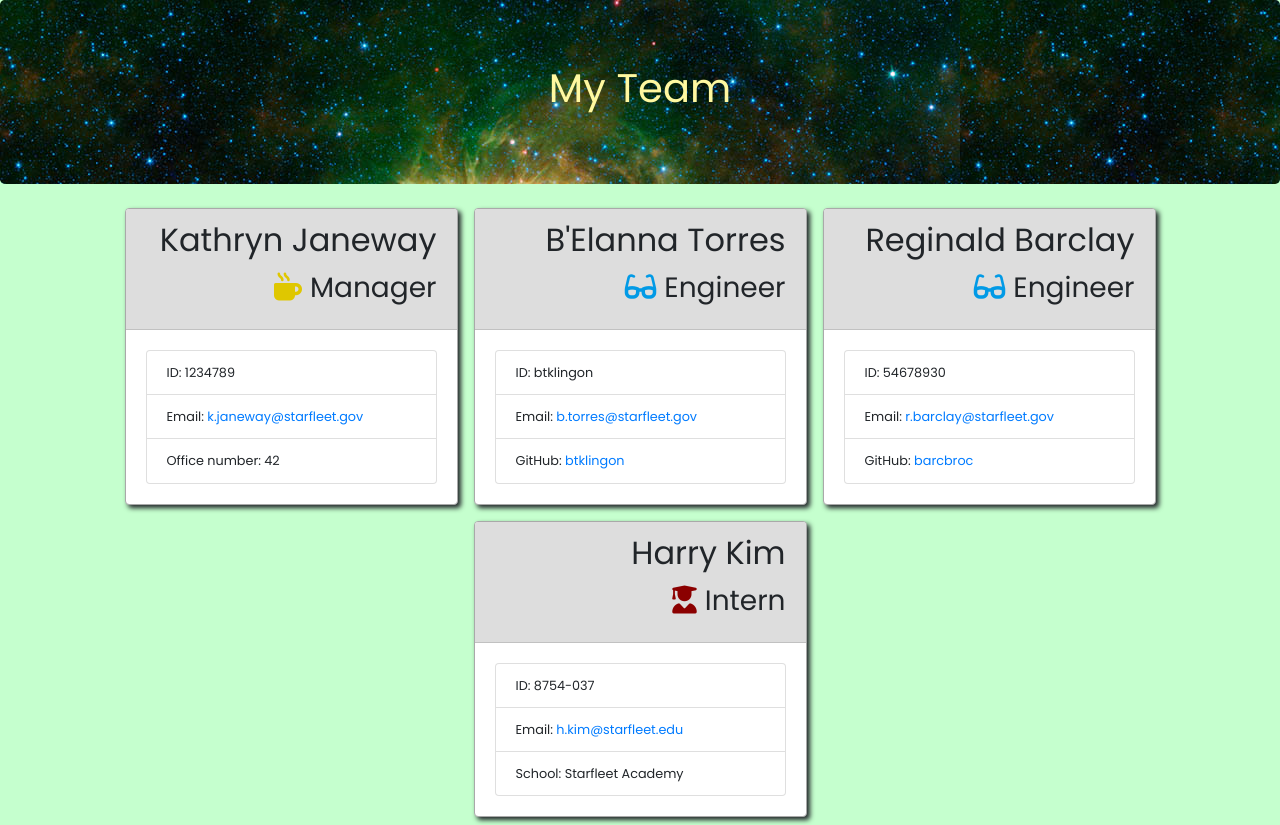
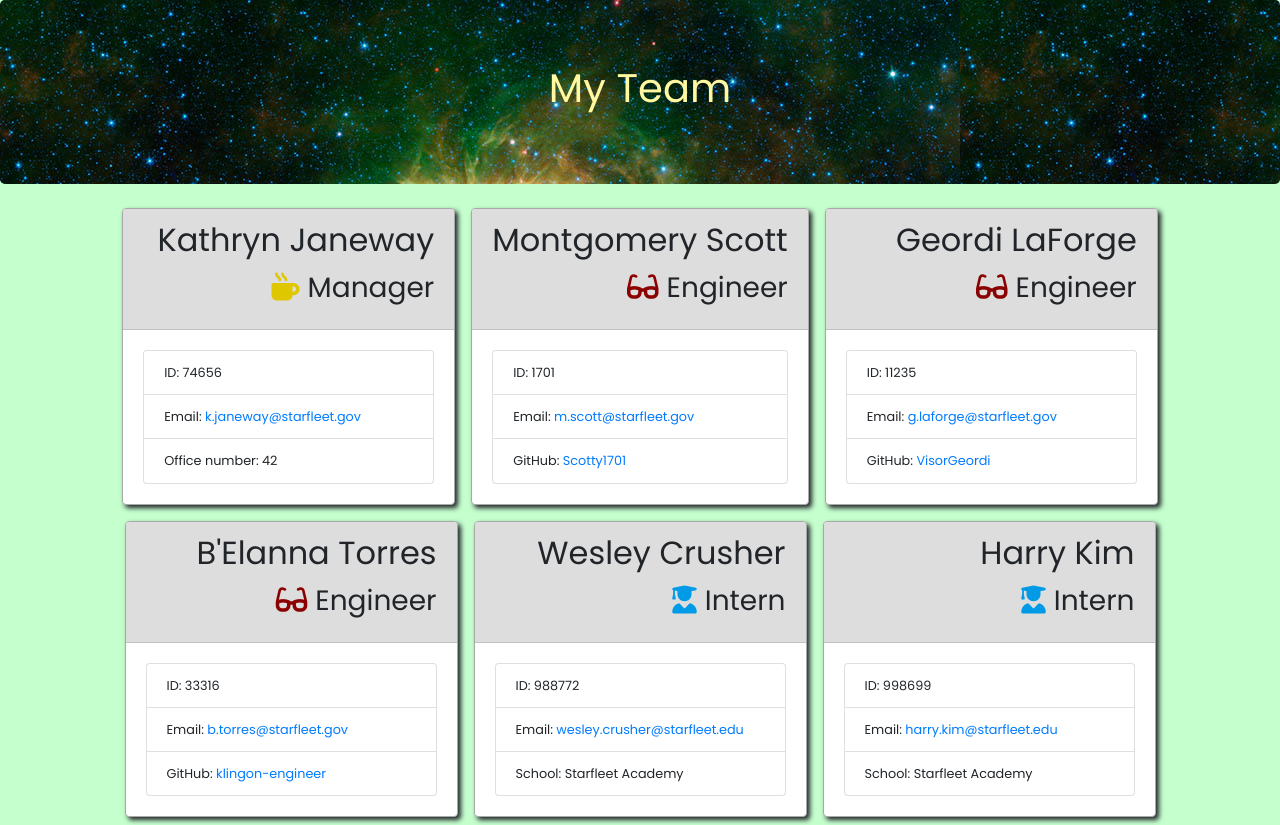
Before and after one commit to LauraCole1900/teamProfileGenerator, a website: page output/team.html in a window 1280 px wide. Drawn offline with nearby package versions, Linux system fonts and the light colour scheme.

Commit message:
switched colors for engineer & intern icons & generated new html & screencap

```diff
--- a/output/style.css
+++ b/output/style.css
@@ -46,9 +46,9 @@
 }
 
 .fa-glasses {
-  color: var(--blue);
+  color: var(--dkRed);
 }
 
 .fa-user-graduate {
-  color: var(--dkRed);
+  color: var(--blue);
 }
--- a/output/team.html
+++ b/output/team.html
@@ -31,10 +31,35 @@
     </div>
     <div class="card-body">
         <ul class="list-group">
-							<li class="list-group-item">ID: 1234789</li>
-							<li class="list-group-item">Email: <a href="mailto:k.janeway@starfleet.gov">k.janeway@starfleet.gov</a>
-							</li>
+            <li class="list-group-item">ID: 74656</li>
+            <li class="list-group-item">Email: <a href="mailto:k.janeway@starfleet.gov">k.janeway@starfleet.gov</a></li>
             <li class="list-group-item">Office number: 42</li>
+        </ul>
+    </div>
+</div>
+<div class="card employee-card">
+    <div class="card-header">
+        <h2 class="card-title">Montgomery Scott</h2>
+        <h3 class="card-title"><i class="fas fa-glasses mr-2"></i>Engineer</h3>
+    </div>
+    <div class="card-body">
+        <ul class="list-group">
+            <li class="list-group-item">ID: 1701</li>
+            <li class="list-group-item">Email: <a href="mailto:m.scott@starfleet.gov">m.scott@starfleet.gov</a></li>
+            <li class="list-group-item">GitHub: <a href="https://github.com/Scotty1701" target="_blank" rel="noopener noreferrer">Scotty1701</a></li>
+        </ul>
+    </div>
+</div>
+<div class="card employee-card">
+    <div class="card-header">
+        <h2 class="card-title">Geordi LaForge</h2>
+        <h3 class="card-title"><i class="fas fa-glasses mr-2"></i>Engineer</h3>
+    </div>
+    <div class="card-body">
+        <ul class="list-group">
+            <li class="list-group-item">ID: 11235</li>
+            <li class="list-group-item">Email: <a href="mailto:g.laforge@starfleet.gov">g.laforge@starfleet.gov</a></li>
+            <li class="list-group-item">GitHub: <a href="https://github.com/VisorGeordi" target="_blank" rel="noopener noreferrer">VisorGeordi</a></li>
         </ul>
     </div>
 </div>
@@ -45,25 +70,22 @@
     </div>
     <div class="card-body">
         <ul class="list-group">
-							<li class="list-group-item">ID: btklingon</li>
+            <li class="list-group-item">ID: 33316</li>
             <li class="list-group-item">Email: <a href="mailto:b.torres@starfleet.gov">b.torres@starfleet.gov</a></li>
-							<li class="list-group-item">GitHub: <a href="https://github.com/btklingon" target="_blank"
-									rel="noopener noreferrer">btklingon</a></li>
+            <li class="list-group-item">GitHub: <a href="https://github.com/klingon-engineer" target="_blank" rel="noopener noreferrer">klingon-engineer</a></li>
         </ul>
     </div>
 </div>
 <div class="card employee-card">
     <div class="card-header">
-						<h2 class="card-title">Reginald Barclay</h2>
-						<h3 class="card-title"><i class="fas fa-glasses mr-2"></i>Engineer</h3>
+        <h2 class="card-title">Wesley Crusher</h2>
+        <h3 class="card-title"><i class="fas fa-user-graduate mr-2"></i>Intern</h3>
     </div>
     <div class="card-body">
         <ul class="list-group">
-							<li class="list-group-item">ID: 54678930</li>
-							<li class="list-group-item">Email: <a href="mailto:r.barclay@starfleet.gov">r.barclay@starfleet.gov</a>
-							</li>
-							<li class="list-group-item">GitHub: <a href="https://github.com/barcbroc" target="_blank"
-									rel="noopener noreferrer">barcbroc</a></li>
+            <li class="list-group-item">ID: 988772</li>
+            <li class="list-group-item">Email: <a href="mailto:wesley.crusher@starfleet.edu">wesley.crusher@starfleet.edu</a></li>
+            <li class="list-group-item">School: Starfleet Academy</li>
         </ul>
     </div>
 </div>
@@ -74,8 +96,8 @@
     </div>
     <div class="card-body">
         <ul class="list-group">
-							<li class="list-group-item">ID: 8754-037</li>
-							<li class="list-group-item">Email: <a href="mailto:h.kim@starfleet.edu">h.kim@starfleet.edu</a></li>
+            <li class="list-group-item">ID: 998699</li>
+            <li class="list-group-item">Email: <a href="mailto:harry.kim@starfleet.edu">harry.kim@starfleet.edu</a></li>
             <li class="list-group-item">School: Starfleet Academy</li>
         </ul>
     </div>
```
Also changed, not shown: 1 other file. Lines whose indentation alone changed are shown as unchanged.
